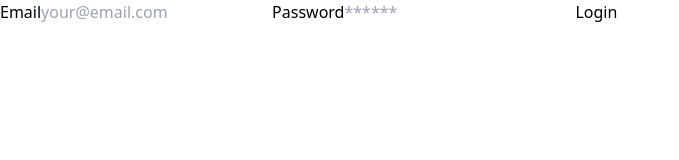
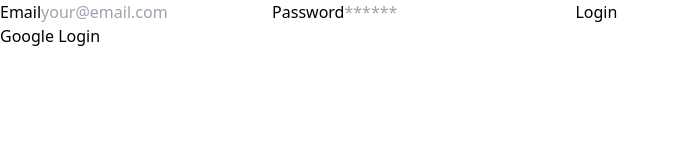
Before and after one commit to Felipe-Navas/react-auth-firebase-vite, a React (Vite) app: page /login in a window 1280 px wide. Shown: the top 160 px of the page, without its empty margins (0-679 px from the left). Built offline with nearby package versions, Linux system fonts and the light colour scheme; no server answers.

Commit message:
Added Alert and login with google

```diff
--- a/src/components/Alert.tsx
+++ b/src/components/Alert.tsx
@@ -1,6 +1,6 @@
-
-export const Alert = () => {
-  return (
-    <div>Alert</div>
-  )
+interface Props {
+  message: string
 }
+export const Alert = ({ message }: Props) => {
+  return <span>{message}</span>
+}
--- a/src/components/Home.tsx
+++ b/src/components/Home.tsx
@@ -4,14 +4,18 @@
   const { user, logout, loading } = useAuth()
 
   const handleLogout = async () => {
-    await logout()
+    try {
+      await logout()
+    } catch (error) {
+      console.error(error)
+    }
   }
 
   if (loading) return <div>Loading...</div>
 
   return (
     <div>
-      <h1>Welcome {user?.email}</h1>
+      <h1>Welcome {user?.displayName || user?.email}</h1>
 
       <button onClick={handleLogout}>Logout</button>
     </div>
--- a/src/components/Login.tsx
+++ b/src/components/Login.tsx
@@ -1,6 +1,7 @@
 import { useState } from 'react'
 import { useAuth } from '../context/authContext'
 import { useNavigate } from 'react-router'
+import { Alert } from './Alert'
 
 export const Login = () => {
   const navigate = useNavigate()
@@ -10,7 +11,7 @@
     password: '',
   })
 
-  const { login } = useAuth()
+  const { login, loginWithGoogle } = useAuth()
 
   const handleChange = ({
     target: { name, value },
@@ -32,9 +33,18 @@
     }
   }
 
+  const handleGoogleLogin = async () => {
+    try {
+      await loginWithGoogle()
+      navigate('/')
+    } catch (error) {
+      setError((error as Error).message)
+    }
+  }
+
   return (
     <div>
-      {error && <p>{error}</p>}
+      {error && <Alert message={error} />}
       <form onSubmit={handleSubmit}>
         <label htmlFor="email">Email</label>
         <input
@@ -54,6 +64,8 @@
 
         <button>Login</button>
       </form>
+
+      <button onClick={handleGoogleLogin}>Google Login</button>
     </div>
   )
 }
--- a/src/components/Register.tsx
+++ b/src/components/Register.tsx
@@ -1,6 +1,7 @@
 import { useState } from 'react'
 import { useAuth } from '../context/authContext'
 import { useNavigate } from 'react-router'
+import { Alert } from './Alert'
 
 export const Register = () => {
   const navigate = useNavigate()
@@ -34,7 +35,8 @@
 
   return (
     <div>
-      {error && <p>{error}</p>}
+      {error && <Alert message={error} />}
+
       <form onSubmit={handleSubmit}>
         <label htmlFor="email">Email</label>
         <input
--- a/src/context/authContext.tsx
+++ b/src/context/authContext.tsx
@@ -1,7 +1,9 @@
 import {
   createUserWithEmailAndPassword,
+  GoogleAuthProvider,
   onAuthStateChanged,
   signInWithEmailAndPassword,
+  signInWithPopup,
   signOut,
   User,
   UserCredential,
@@ -19,6 +21,7 @@
   user: User | null
   logout: () => Promise<void>
   loading: boolean
+  loginWithGoogle: () => Promise<UserCredential>
 }
 
 const authContext = createContext<AuthContext | null>(null)
@@ -41,8 +44,12 @@
 
   const logout = () => signOut(auth)
 
+  const loginWithGoogle = () => {
+    return signInWithPopup(auth, new GoogleAuthProvider())
+  }
+
   useEffect(() => {
-   const unSubscribe = onAuthStateChanged(auth, (currentUser) => {
+    const unSubscribe = onAuthStateChanged(auth, (currentUser) => {
       setUser(currentUser)
       setLoading(false)
     })
@@ -53,7 +60,9 @@
   }, [])
 
   return (
-    <authContext.Provider value={{ signUp, login, user, logout, loading }}>
+    <authContext.Provider
+      value={{ signUp, login, user, logout, loading, loginWithGoogle }}
+    >
       {children}
     </authContext.Provider>
   )
```
